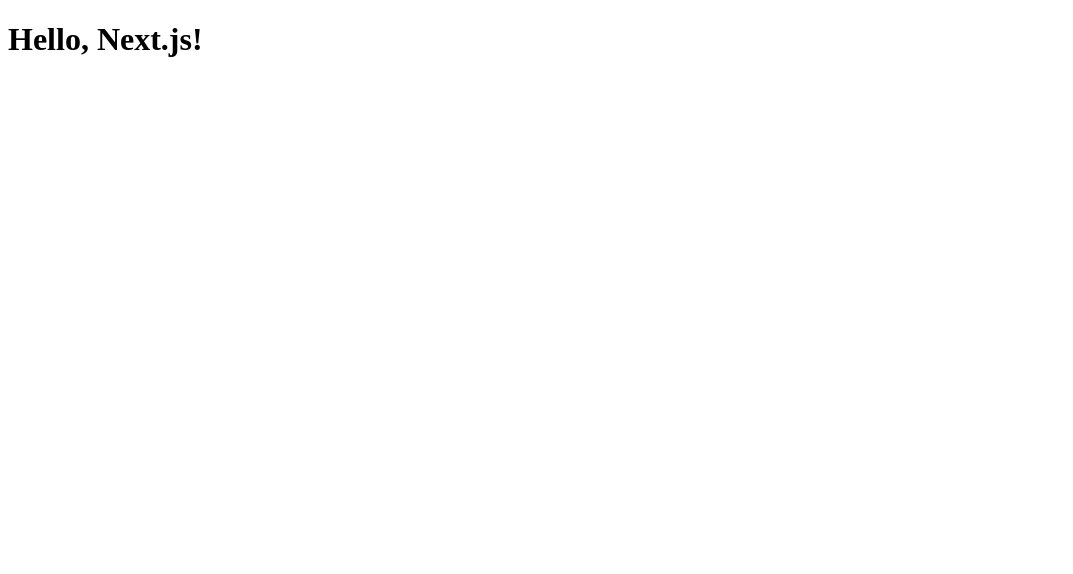
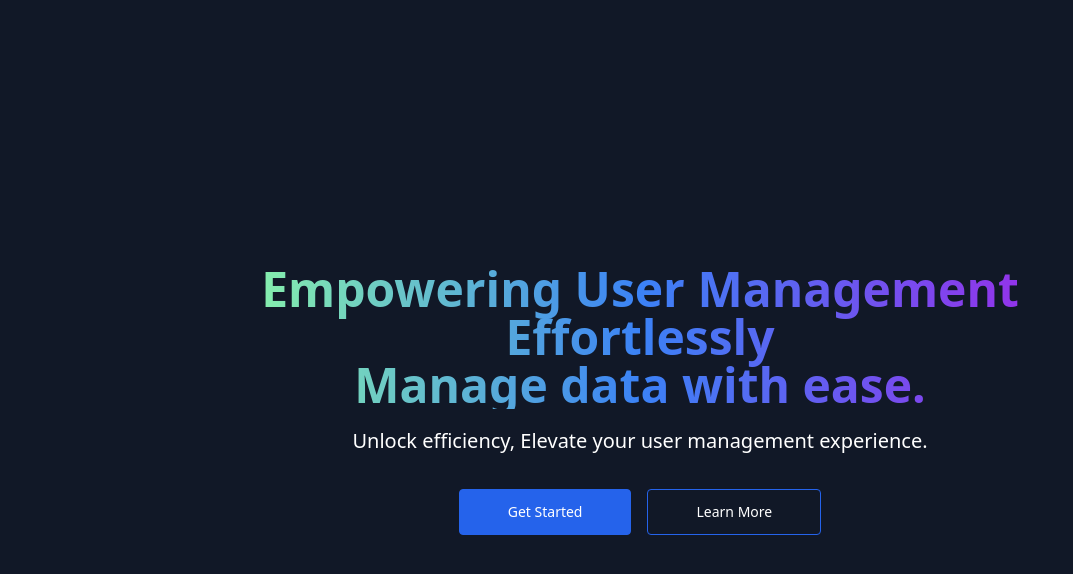
Before and after one commit to CodeWithRashed/user-db-curd, a Next.js app: page / in a window 1280 px wide. Shown: the top 574 px of the page, without its empty margins (0-1073 px from the left). Built offline with nearby package versions, Linux system fonts and the light colour scheme.

Commit message:
add /tailwind css

```diff
--- a/app/page.tsx
+++ /dev/null
@@ -1,3 +0,0 @@
-export default function Page() {
-  return <h1>Hello, Next.js!</h1>;
-}
--- a/package.json
+++ b/package.json
@@ -14,6 +14,9 @@
     "@types/node": "20.8.10",
     "@types/react": "18.2.33",
     "@types/react-dom": "18.2.14",
+    "autoprefixer": "^10.4.18",
+    "postcss": "^8.4.35",
+    "tailwindcss": "^3.4.1",
     "typescript": "^5.2.2"
   }
 }
--- /dev/null
+++ b/postcss.config.js
@@ -0,0 +1,6 @@
+module.exports = {
+  plugins: {
+    tailwindcss: {},
+    autoprefixer: {},
+  },
+}
--- /dev/null
+++ b/src/app/globals.css
@@ -0,0 +1,3 @@
+@tailwind base;
+@tailwind components;
+@tailwind utilities;
--- a/app/layout.tsx
+++ b/src/app/layout.tsx
@@ -1,3 +1,4 @@
+import './globals.css'
 export default function RootLayout({
   children,
 }: {
--- /dev/null
+++ b/src/app/page.tsx
@@ -0,0 +1,7 @@
+import HeroSection from "../components/HeroSection";
+
+
+
+export default function Page() {
+  return <main><HeroSection/></main>;
+}
--- /dev/null
+++ b/src/components/HeroSection.tsx
@@ -0,0 +1,38 @@
+import Link from "next/link";
+
+const HeroSection = () => {
+  return (
+    <section className="bg-gray-900 text-white">
+      <div className="mx-auto max-w-screen-xl px-4 py-32 lg:flex lg:h-screen lg:items-center">
+        <div className="mx-auto max-w-3xl text-center">
+          <h1 className="bg-gradient-to-r from-green-300 via-blue-500 to-purple-600 bg-clip-text text-3xl font-extrabold text-transparent sm:text-5xl">
+            Empowering User Management Effortlessly
+            <span className="sm:block"> Manage data with ease. </span>
+          </h1>
+
+          <p className="mx-auto mt-4 max-w-xl sm:text-xl/relaxed">
+            Unlock efficiency, Elevate your user management experience.
+          </p>
+
+          <div className="mt-8 flex flex-wrap justify-center gap-4">
+            <Link
+              className="block w-full rounded border border-blue-600 bg-blue-600 px-12 py-3 text-sm font-medium text-white hover:bg-transparent hover:text-white focus:outline-none focus:ring active:text-opacity-75 sm:w-auto"
+              href="/manage"
+            >
+              Get Started
+            </Link>
+
+            <a
+              className="block w-full rounded border border-blue-600 px-12 py-3 text-sm font-medium text-white hover:bg-blue-600 focus:outline-none focus:ring active:bg-blue-500 sm:w-auto"
+              href="#"
+            >
+              Learn More
+            </a>
+          </div>
+        </div>
+      </div>
+    </section>
+  );
+};
+
+export default HeroSection;
--- /dev/null
+++ b/tailwind.config.ts
@@ -0,0 +1,19 @@
+import type { Config } from "tailwindcss";
+
+const config = {
+  darkMode: ["class"],
+  content: [
+    "./pages/**/*.{ts,tsx}",
+    "./components/**/*.{ts,tsx}",
+    "./app/**/*.{ts,tsx}",
+    "./src/**/*.{ts,tsx}",
+  ],
+  prefix: "",
+  theme: {
+    extend: {
+    },
+  },
+  plugins: [],
+} satisfies Config;
+
+export default config;
```
Also changed, not shown: 1 other file (tests, documents, lock files or other folders).
